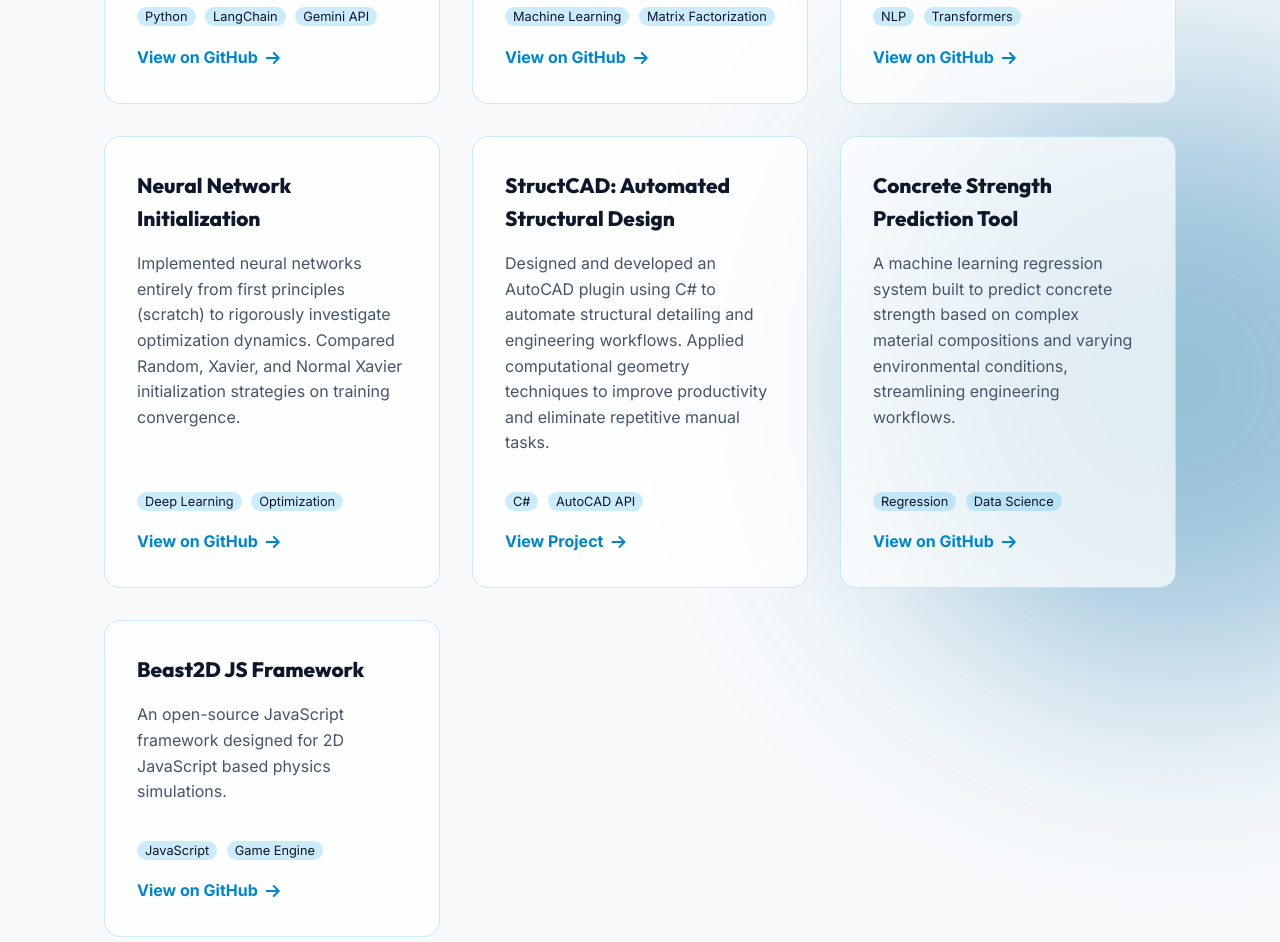
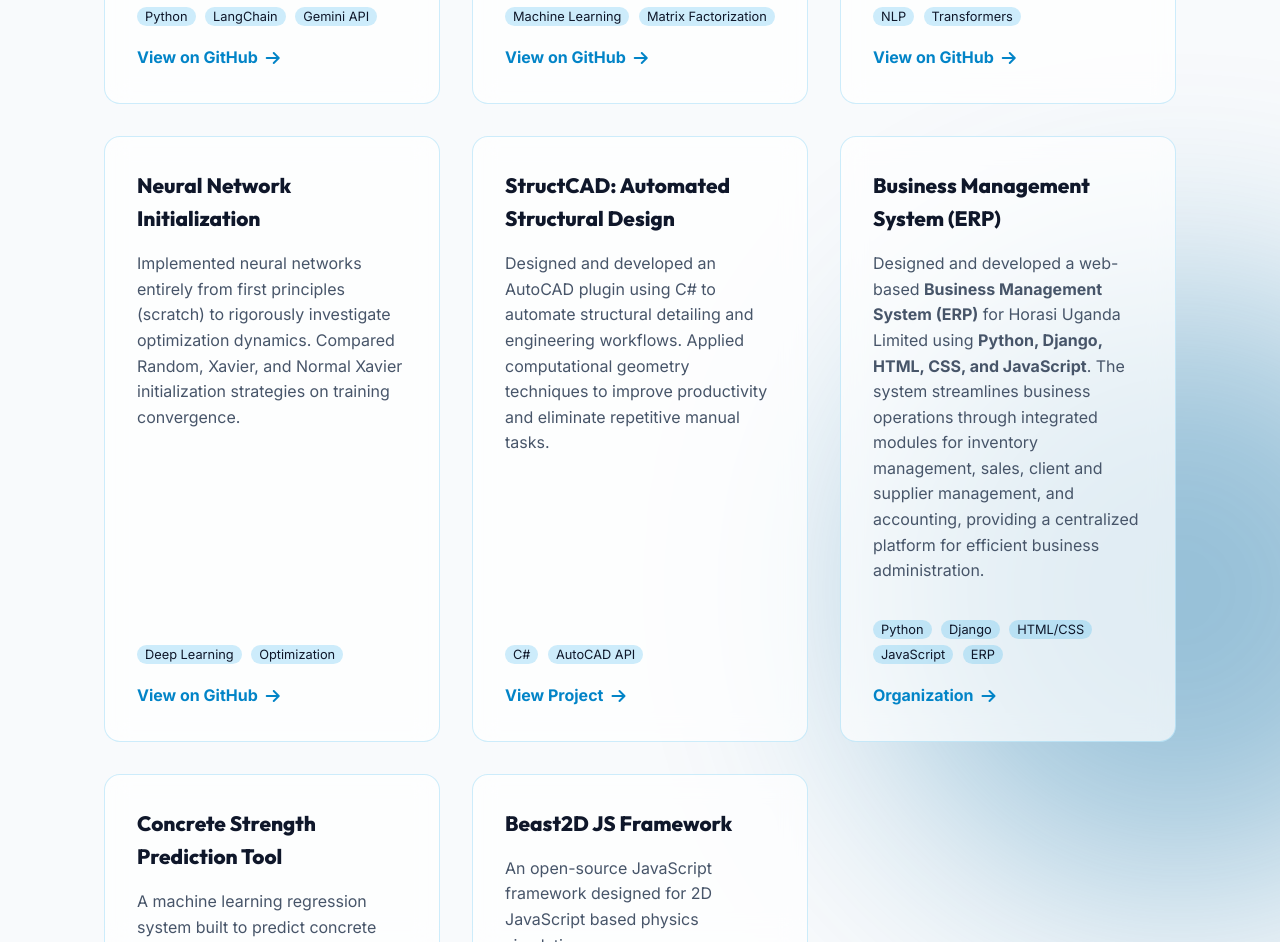
Before and after one commit to vicentmwanda/vicentmwanda.github.io, a plain HTML site: page index.html in a window 1280 px wide. Shown: the part 3417-4359 px from the top of the page. Drawn offline with Linux system fonts and the light colour scheme.

Commit message:
Update index.html

```diff
--- a/index.html
+++ b/index.html
@@ -228,6 +228,24 @@
                             class="fa-solid fa-arrow-right"></i></a>
                 </div>
 
+            <div class="glass-card project-card">
+            <h3>Business Management System (ERP)</h3>
+            <p>Designed and developed a web-based <strong>Business Management System (ERP)</strong> for Horasi Uganda Limited using <strong>
+                Python, Django, HTML, CSS, and JavaScript</strong>. The system streamlines business operations through integrated modules for inventory management,
+                sales, client and supplier management, and accounting, providing a centralized platform for efficient business administration.</p>
+
+            <div style="margin-bottom: 1rem; margin-top: 0.5rem;">
+                <span style="font-size: 0.8rem; background: var(--glass-border); padding: 2px 8px; border-radius: 12px; margin-right: 5px;">Python</span>
+                <span style="font-size: 0.8rem; background: var(--glass-border); padding: 2px 8px; border-radius: 12px; margin-right: 5px;">Django</span>
+                <span style="font-size: 0.8rem; background: var(--glass-border); padding: 2px 8px; border-radius: 12px; margin-right: 5px;">HTML/CSS</span>
+                <span style="font-size: 0.8rem; background: var(--glass-border); padding: 2px 8px; border-radius: 12px; margin-right: 5px;">JavaScript</span>
+                <span style="font-size: 0.8rem; background: var(--glass-border); padding: 2px 8px; border-radius: 12px;">ERP</span>
+            </div>
+
+            <a href="https://www.linkedin.com/company/horas-uganda-limited/" target="_blank"
+                class="project-link">Organization <i class="fa-solid fa-arrow-right"></i></a>
+        </div>
+
                 <div class="glass-card project-card">
                     <h3>Concrete Strength Prediction Tool</h3>
                     <p>A machine learning regression system built to predict concrete strength based on complex material
```
